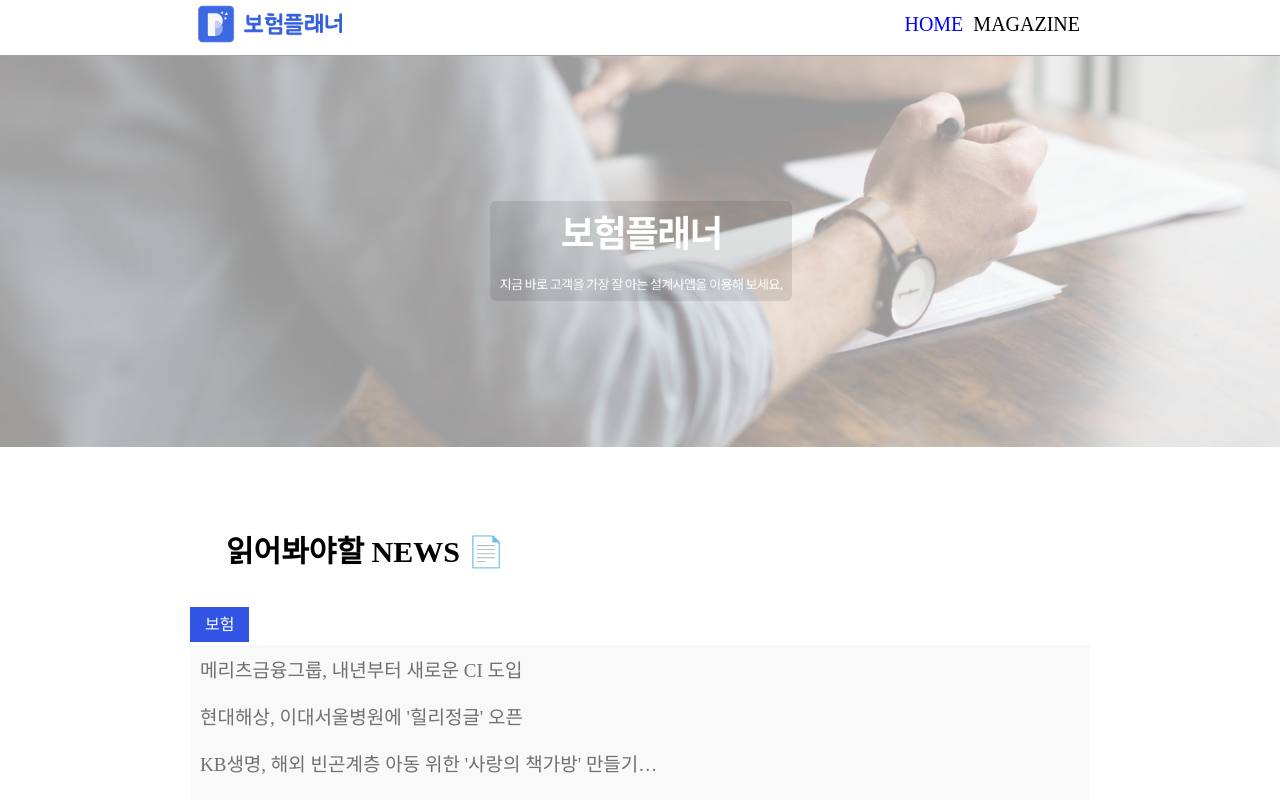
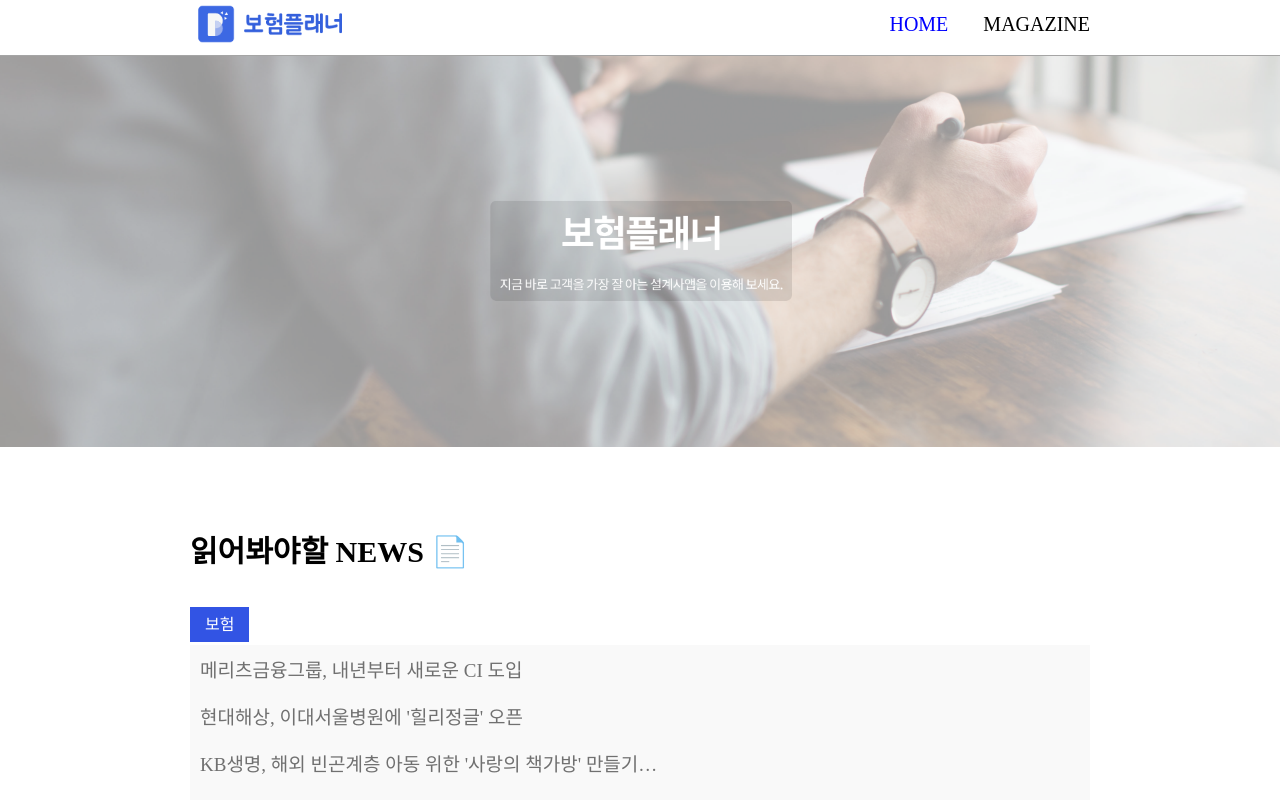
Before and after one commit to Sungsoo-FE/concat, a React (Create React App) app: page / in a window 1280 px wide. Shown: the top 800 px of the page. Built offline with nearby package versions, Linux system fonts and the light colour scheme.

Commit message:
nav 간격 수정, 글 행간 수정

```diff
--- a/src/components/nav/nav.css
+++ b/src/components/nav/nav.css
@@ -29,7 +29,7 @@
     margin-top: 13px;
     text-decoration: none;
     font-size: 20px;
-    padding-right: 10px;
+    margin-left: 35px;
     -webkit-box-orient: horizontal;
     -webkit-box-direction: normal;
     -webkit-box-align: center;
--- a/src/components/pick/pick.js
+++ b/src/components/pick/pick.js
@@ -98,6 +98,7 @@ const StyledRootDiv = styled.div`
         .img-text-content {
             font-size: 20px;
             margin-bottom: 26px;
+            line-height: 32px;
         }
         .img-sub-text {
             width: 270px;
--- a/src/pages/Home.js
+++ b/src/pages/Home.js
@@ -24,7 +24,7 @@ const StyledRootDiv = styled.div`
     width : 900px;
     ${Media.small`width: 91.6%;`}
     .text-wrapper {
-      margin-left: 36px;
+      width: 100%;
     }
   }
 `;
```
Also changed, not shown: src/components/footer/foot.js (+16 -0 lines), src/Font/NanumSquareOTFBold.otf (added), src/Font/NanumSquareOTFLight.otf (added).
